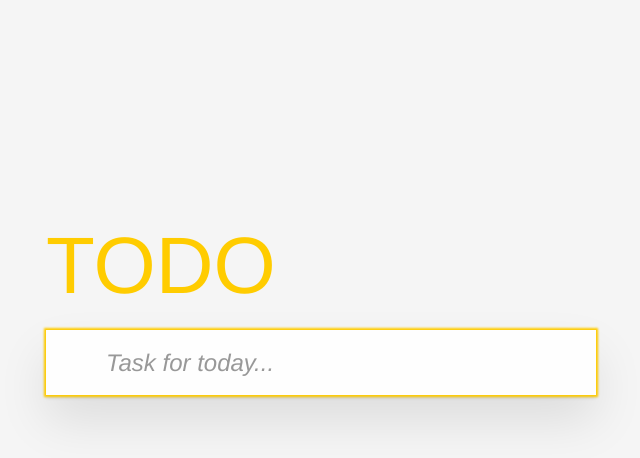
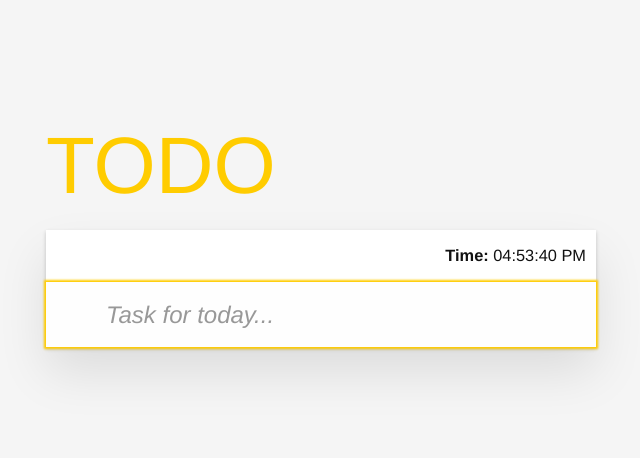
Before and after one commit to MrkGtdl/vuejs-todo, a Vue app: page / in a window 1280 px wide. Shown: the top 458 px of the page, without its empty margins (319-959 px from the left). Built offline with nearby package versions, Linux system fonts and the light colour scheme.

Commit message:
update commit

```diff
--- a/src/App.vue
+++ b/src/App.vue
@@ -8,6 +8,7 @@ import { ref, computed, watchEffect } from 'vue'
 import { useDateFormat, useNow } from '@vueuse/core';
 
 const formattedDate = useDateFormat(useNow(),"hh:mm A");
+const formatted = useDateFormat(useNow(), 'hh:mm:ss A')
 
 
 const STORAGE_KEY = 'vue-todomvc'
@@ -93,8 +94,13 @@ function onHashChange() {
 
 <template>
   <section class="todoapp">
+
     <header class="header">
       <h1>TODO</h1>
+	  <font-awesome-icon :icon="['far', 'rectangle-list']" />
+	 <div class="time">
+		 <h3><strong>Time:  </strong>{{ formatted }}</h3>
+	 </div>
       <input
         class="new-todo"
         autofocus
@@ -113,10 +119,10 @@ function onHashChange() {
           <a href="#/all" :class="{ selected: visibility === 'all' }">All</a>
         </li>
         <li>
-          <a href="#/active" :class="{ selected: visibility === 'active' }">Active</a>
+          <a href="#/active" :class="{ selected: visibility === 'active' }">In Progress</a>
         </li>
         <li>
-          <a href="#/completed" :class="{ selected: visibility === 'completed' }">Completed</a>
+          <a href="#/completed" :class="{ selected: visibility === 'completed' }">Done</a>
         </li>
       </ul>
       <button class="clear-completed" @click="removeCompleted" v-show="todos.length > remaining">
@@ -184,7 +190,7 @@ function onHashChange() {
 				<td><input class="toggle" type="checkbox" v-model="todo.completed"></td>
 				<td>{{ todo.title }}</td>
 				<td>{{ todo.time }}</td>
-				<td><button class="destroy" @click="removeTodo(todo)">x</button></td>
+				<td><button class="destroy" @click="removeTodo(todo)"><font-awesome-icon :icon="['fas', 'trash']" style="color: #ae1e2c;" /></button></td>
 			</tr>
 		</table>
 	</section>
--- a/src/main.css
+++ b/src/main.css
@@ -3,7 +3,7 @@ body {
 	margin: 0;
 	padding: 0;
 
-	padding-top: 100px
+	padding-top: 50px
 
 }
 
@@ -399,13 +399,22 @@ h1 {
 	display: flex;
 }
 
+h3 {
+	font-weight: 100;;
+}
+
+th {
+	background: #FFCC00;
+}
+
 th, td {
 	border: 1px solid white;
-	padding: 1px;
+	padding: 10px;
 }
 
 thead th {
 	width: 25%;
+
   }
 
   table {
@@ -414,3 +423,9 @@ thead th {
 	text-align: center;
 	vertical-align: middle;
 }
+
+.time {
+    display: flex;
+    justify-content: end;
+	padding-right: 10px;
+}
--- a/src/main.js
+++ b/src/main.js
@@ -14,4 +14,4 @@ import { fas } from '@fortawesome/free-solid-svg-icons'
 /* add icons to the library */
 library.add(fas)
 
-createApp(App).component('fa', FontAwesomeIcon).mount('#app')
+createApp(App).component('font-awesome-icon', FontAwesomeIcon).mount('#app')
```
